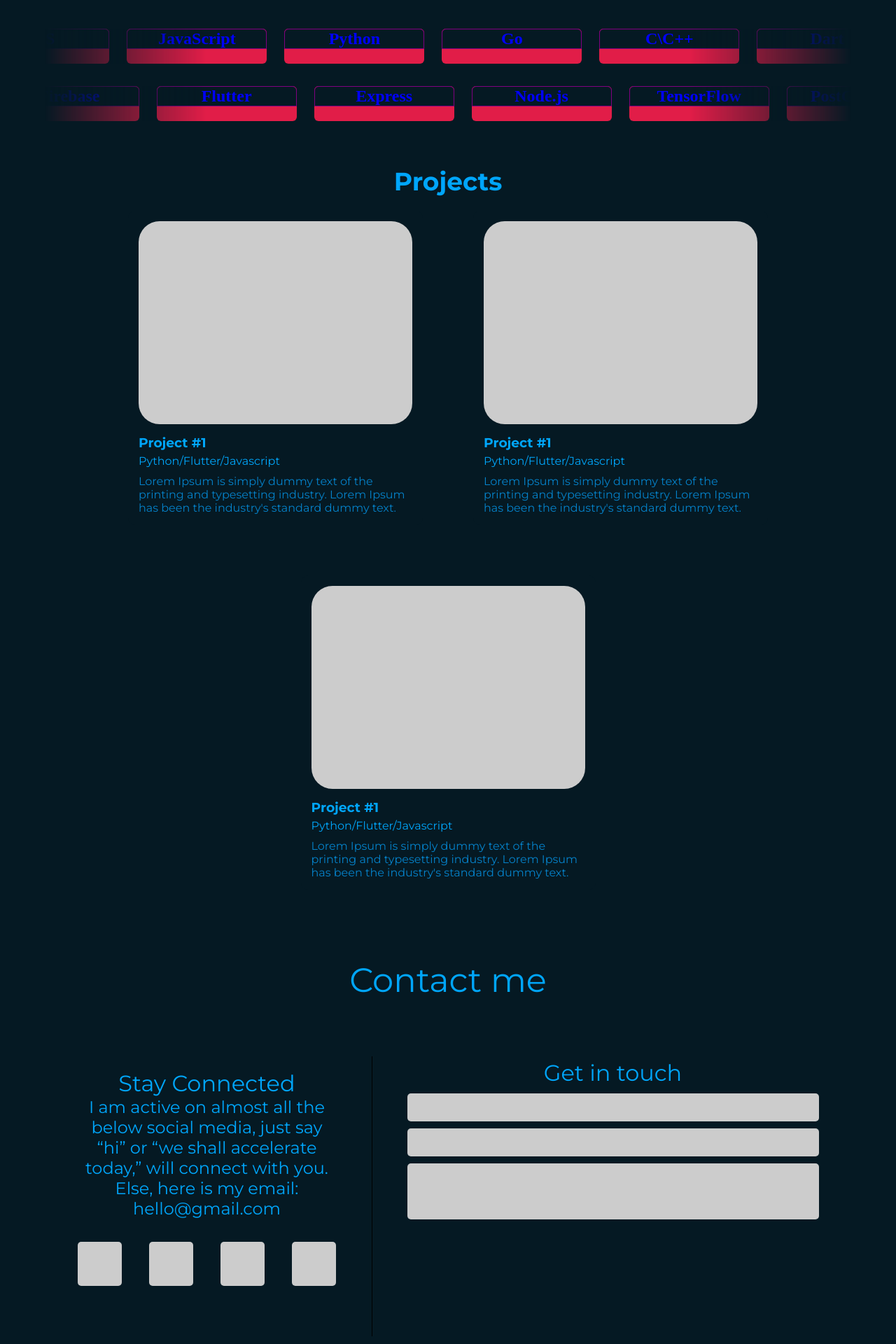
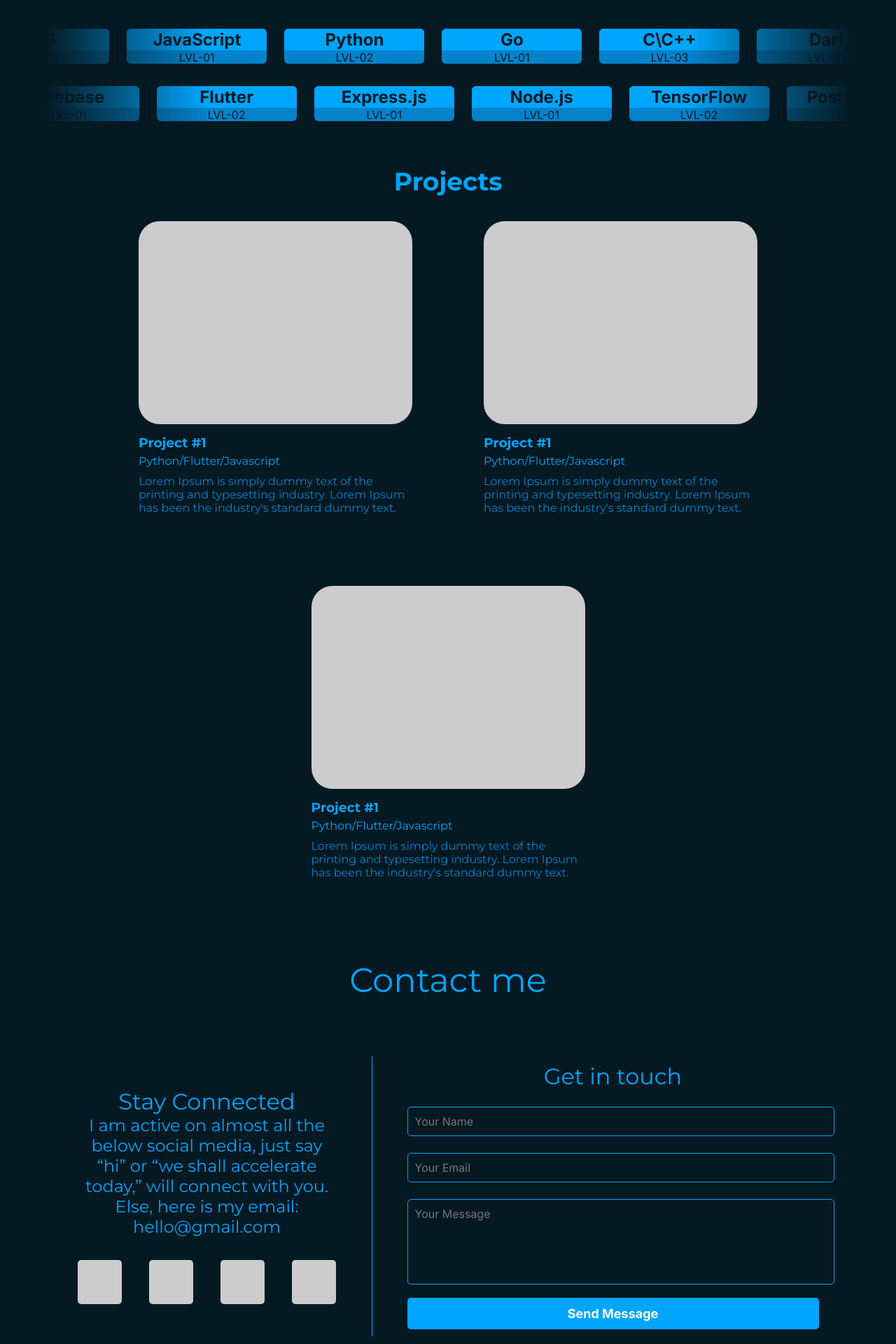
Before and after one commit to RohanG610/PortfolioWebsite, a React (Vite) app: page / in a window 1280 px wide. Shown: the part 700-2620 px from the top of the page at 70% size. Built offline with nearby package versions, Linux system fonts and the light colour scheme.

Commit message:
Made it more structured than before and

```diff
--- a/src/App.css
+++ b/src/App.css
@@ -4,6 +4,7 @@
   padding: 0;
   background-color: var(--background-color);
   color: var(--primary-color);
+  font-family: 'Inter',sans-serif;
 }
 :root{
   --primary-color: #00A6FB;
--- a/src/components/ContactMe/ContactMe.jsx
+++ b/src/components/ContactMe/ContactMe.jsx
@@ -1,7 +1,19 @@
-import React from "react";
+import React, { useState } from "react";
 import "./style/ContactMe.css";
 
 const ContactMe = () => {
+  const [formData, setFormData] = useState({ name: "", email: "", message: "" });
+
+  const handleChange = (e) => {
+    setFormData({ ...formData, [e.target.name]: e.target.value });
+  };
+
+  const handleSubmit = (e) => {
+    e.preventDefault();
+    console.log("Form submitted:", formData);
+    // Add form submission logic here (e.g., send data to an API)
+  };
+
   return (
     <div className="contact-container">
       <h2>Contact me</h2>
@@ -18,15 +30,40 @@ const ContactMe = () => {
             <div className="icon"></div>
             <div className="icon"></div>
             <div className="icon"></div>
-
           </div>
         </div>
         <div className="divider"></div>
         <div className="get-in-touch">
           <h3>Get in touch</h3>
-          <div className="input-field"></div>
-          <div className="input-field"></div>
-          <div className="textarea-field"></div>
+          <form onSubmit={handleSubmit}>
+            <input
+              className="input-field"
+              type="text"
+              name="name"
+              placeholder="Your Name"
+              value={formData.name}
+              onChange={handleChange}
+              required
+            />
+            <input
+              className="input-field"
+              type="email"
+              name="email"
+              placeholder="Your Email"
+              value={formData.email}
+              onChange={handleChange}
+              required
+            />
+            <textarea
+              className="textarea-field"
+              name="message"
+              placeholder="Your Message"
+              value={formData.message}
+              onChange={handleChange}
+              required
+            ></textarea>
+            <button className="submit-button" type="submit">Send Message</button>
+          </form>
         </div>
       </div>
     </div>
--- a/src/components/ContactMe/style/contactMe.css
+++ b/src/components/ContactMe/style/contactMe.css
@@ -3,8 +3,8 @@
   padding: 20px;
 }
 
-  .contact-container h2{
-    font-family: 'Montserrat',sans-serif;
+.contact-container h2 {
+  font-family: 'Montserrat', sans-serif;
   font-size: 48px;
   font-weight: 400;
   margin: 60px;
@@ -14,40 +14,45 @@
   display: flex;
   justify-content: space-around;
   align-items: center;
-    /* max-width: 800px; */
   margin: 0 auto;
   gap: 50px;
   padding: 20px;
 }
 
-  .stay-connected{
-    height: 362px;
+.stay-connected {
+  height: auto;
   margin-left: auto;
   max-width: 370px;
 }
-  .get-in-touch{
+
+.get-in-touch {
   margin-right: auto;
-    height: 392px;
+  height: auto;
   max-width: 588px;
+  display: flex;
+  flex-direction: column;
+  align-items: center;
 }
+
 .stay-connected, .get-in-touch {
   flex: 1;
 }
 
-  .stay-connected h3, .get-in-touch h3{
-    font-family: 'Montserrat',sans-serif;
+.stay-connected h3, .get-in-touch h3 {
+  font-family: 'Montserrat', sans-serif;
   font-size: 32px;
   font-weight: 400;
 }
 
-  .stay-connected p{
-    font-family: 'Montserrat',sans-serif;
+.stay-connected p {
+  font-family: 'Montserrat', sans-serif;
   font-size: 24px;
   font-weight: 400;
 }
+
 .divider {
   width: 1px;
-    background-color: #000000;
+  background-color: var(--primary-color);
   height: 400px;
 }
 
@@ -66,14 +71,32 @@
 
 .input-field, .textarea-field {
   width: 100%;
-    height: 40px;
-    margin-left: 0;
-    margin-right: 0;
-    background: #ccc;
+  padding: 10px;
+  margin-top: 24px;
+  border: 1px solid var(--primary-color);
   border-radius: 5px;
-    margin-top: 10px;
+  font-size: 16px;
 }
 
 .textarea-field {
-    height: 80px;
+  height: 100px;
+  resize: none;
 }
+
+.submit-button {
+  width: 100%;
+  padding: 12px;
+  margin-top: 15px;
+  font-size: 18px;
+  font-weight: bold;
+  background-color: var(--primary-color);
+  color: white;
+  border: none;
+  border-radius: 5px;
+  cursor: pointer;
+  transition: 0.3s;
+}
+
+.submit-button:hover {
+  background-color: var(--secondary-color);
+}
--- a/src/components/Navbar/style/Navbar.css
+++ b/src/components/Navbar/style/Navbar.css
@@ -21,8 +21,6 @@
 
 .nav-links a {
     text-decoration: none;
-    /* color: black; */
-    font-family: 'Inter', sans-serif;
     font-weight: bold;
     font-size: 36px;
     transition: color 0.3s ease-in-out;
--- a/src/components/ScrollingSkills/ScrollingSkills.jsx
+++ b/src/components/ScrollingSkills/ScrollingSkills.jsx
@@ -1,4 +1,4 @@
-import { motion } from "framer-motion";
+// import { motion } from "framer-motion";
 import "./style/ScrollingSkills.css";
 
 const skills = [
@@ -9,24 +9,24 @@ const ScrollingSkills = () => {
   return (
     <div>
       <div class="wrapper">
-        <div class="itemLeft item1"><h2>HTML</h2><p>Lvl.1</p></div>
-        <div class="itemLeft item2"><h2>CSS</h2></div>
-        <div class="itemLeft item3"><h2>JavaScript</h2></div>
-        <div class="itemLeft item4"><h2>Python</h2></div>
-        <div class="itemLeft item5"><h2>Go</h2></div>
-        <div class="itemLeft item6"><h2>C\C++</h2></div>
-        <div class="itemLeft item7"><h2>Dart</h2></div>
-        <div class="itemLeft item8"><h2>Java</h2></div>
+        <div class="itemLeft item1"><h2>HTML</h2><p>LVL-03</p></div>
+        <div class="itemLeft item2"><h2>CSS</h2><p>LVL-02</p></div>
+        <div class="itemLeft item3"><h2>JavaScript</h2><p>LVL-01</p></div>
+        <div class="itemLeft item4"><h2>Python</h2><p>LVL-02</p></div>
+        <div class="itemLeft item5"><h2>Go</h2><p>LVL-01</p></div>
+        <div class="itemLeft item6"><h2>C\C++</h2><p>LVL-03</p></div>
+        <div class="itemLeft item7"><h2>Dart</h2><p>LVL-03</p></div>
+        <div class="itemLeft item8"><h2>Java</h2><p>LVL-02</p></div>
       </div>
       <div class="wrapper">
-        <div class="itemRight item1"><h2>MongoDB</h2></div>
-        <div class="itemRight item2"><h2>PostGreSQL</h2></div>
-        <div class="itemRight item3"><h2>TensorFlow</h2></div>
-        <div class="itemRight item4"><h2>Node.js</h2></div>
-        <div class="itemRight item5"><h2>Express</h2></div>
-        <div class="itemRight item6"><h2>Flutter</h2></div>
-        <div class="itemRight item7"><h2>Firebase</h2></div>
-        <div class="itemRight item8"><h2>React</h2></div>
+        <div class="itemRight item1"><h2>MongoDB</h2><p>LVL-01</p></div>
+        <div class="itemRight item2"><h2>PostGreSQL</h2><p>LVL-02</p></div>
+        <div class="itemRight item3"><h2>TensorFlow</h2><p>LVL-02</p></div>
+        <div class="itemRight item4"><h2>Node.js</h2><p>LVL-01</p></div>
+        <div class="itemRight item5"><h2>Express.js</h2><p>LVL-01</p></div>
+        <div class="itemRight item6"><h2>Flutter</h2><p>LVL-02</p></div>
+        <div class="itemRight item7"><h2>Firebase</h2><p>LVL-01</p></div>
+        <div class="itemRight item8"><h2>React</h2><p>LVL-02</p></div>
       </div>
     </div>
   );
--- a/src/components/ScrollingSkills/style/ScrollingSkills.css
+++ b/src/components/ScrollingSkills/style/ScrollingSkills.css
@@ -33,7 +33,7 @@
   height: 50px;
   text-align: center;
   vertical-align: middle;
-  background-color: #e11d48;
+  background-color: var(--secondary-color);
   border-radius: 6px;
   position: absolute;
   animation-timing-function: linear;
@@ -42,14 +42,16 @@
 }
 
 .itemLeft h2, .itemRight h2{
-  color: blue;
+  background-color: var(--primary-color);
+  color: #051923;
   align-self: center;
   padding-top: 12.5;
   border-radius: 6px 6px 0px 0px;
-  border: 1px solid purple;
+  border: 1px solid var(--primary-color);
 }
 
 .itemLeft p, .itemRight p{
+  color: #051923;
   background-color: transparent;
 }
 
```
Lines whose indentation alone changed are shown as unchanged.
